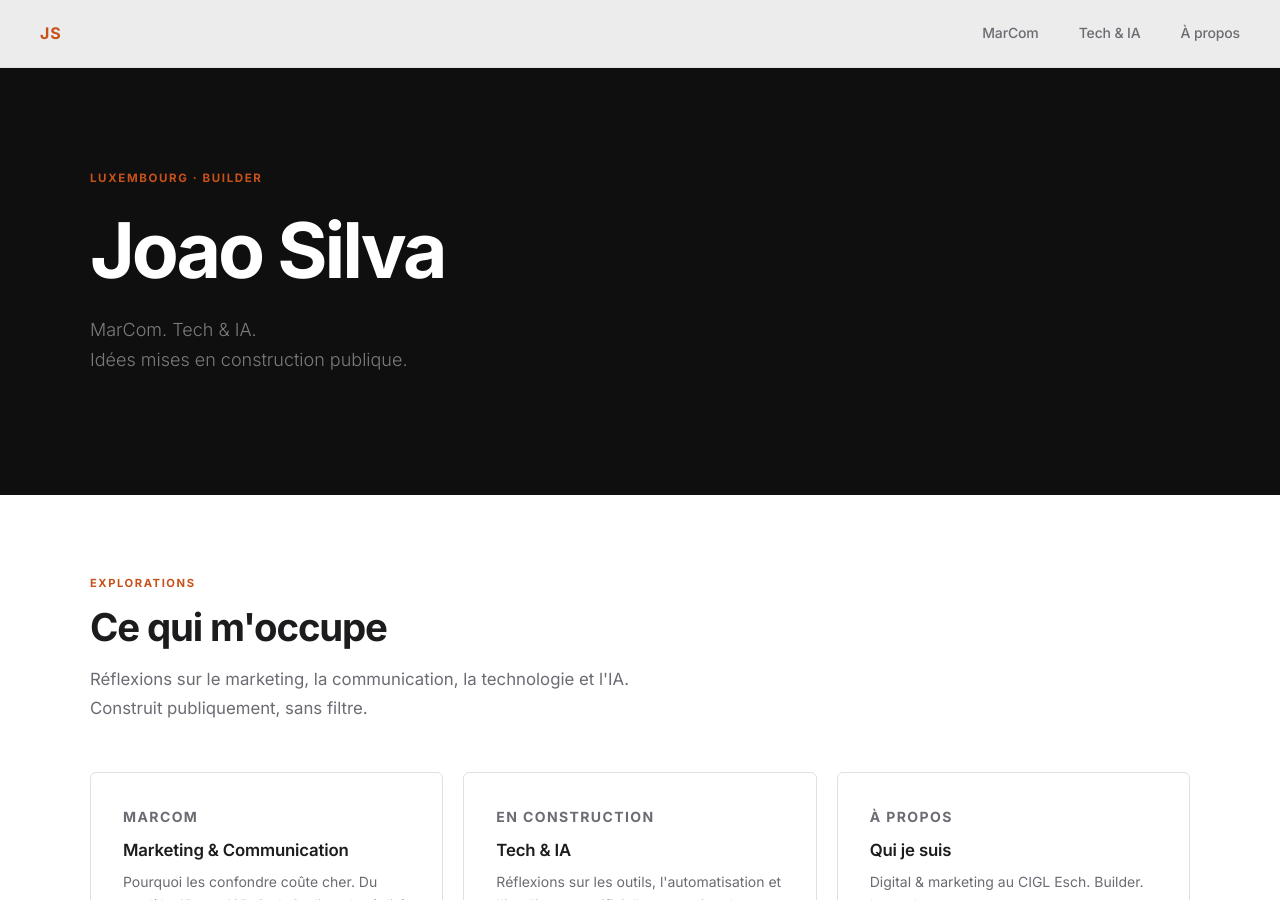
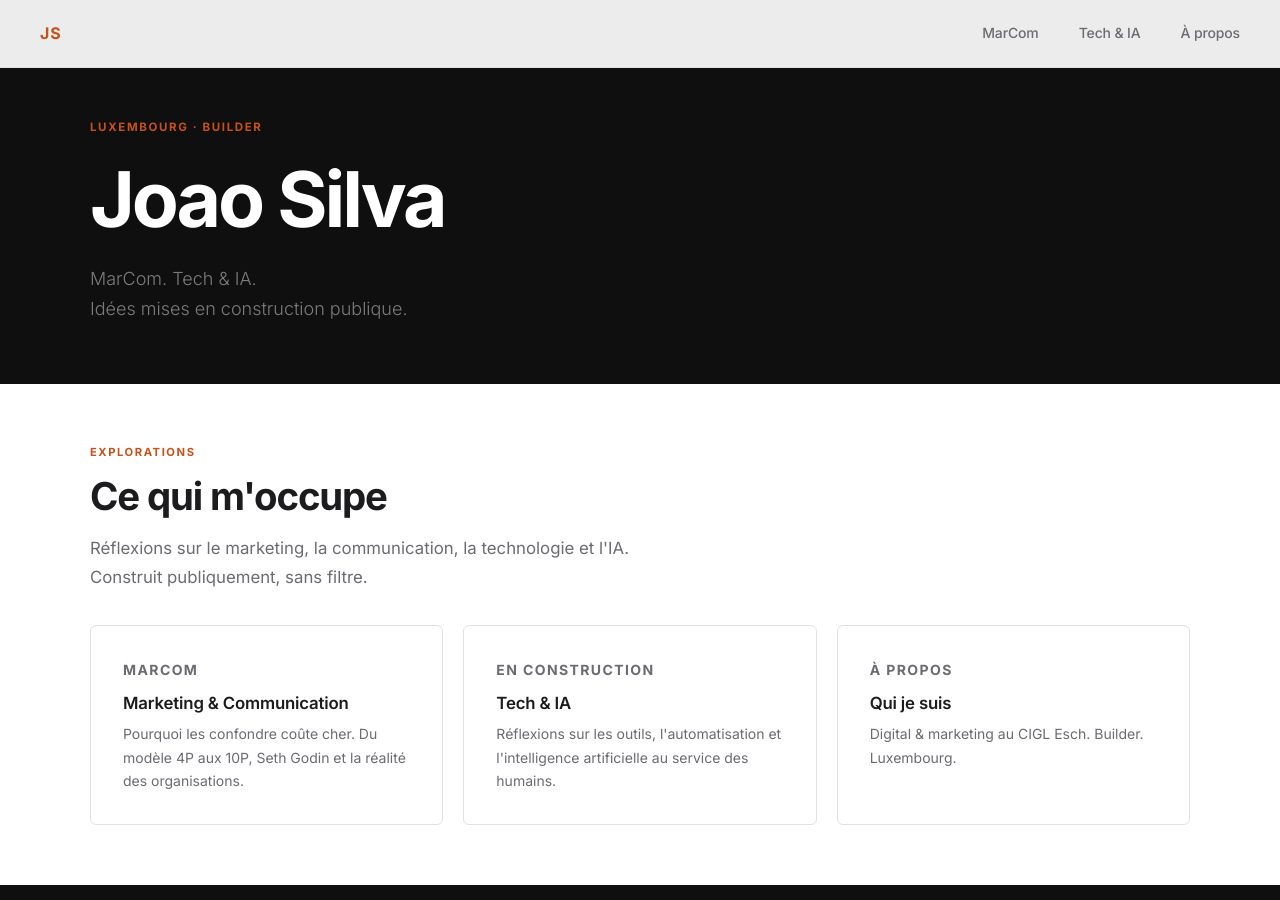
Before and after one commit to joaofmsilva1979/joaofmsilva1979.github.io, a Jekyll site: the page built from index.html, in a window 1280 px wide and 900 px high. Built offline with Jekyll 4.4.1, drawn with Linux system fonts in a browser that asks for light colours.

Commit message:
Hero compact + section spacing réduit — cartes visibles above the fold

```diff
--- a/assets/css/main.css
+++ b/assets/css/main.css
@@ -87,8 +87,8 @@ img { max-width: 100%; display: block; }
 .hero {
   background: var(--dark);
   color: #fff;
-  padding: calc(var(--nav-h) + 100px) 2.5rem 120px;
-  min-height: 55vh;
+  padding: calc(var(--nav-h) + 50px) 2.5rem 60px;
+  min-height: 0;
   display: flex;
   align-items: center;
 }
@@ -147,7 +147,7 @@ img { max-width: 100%; display: block; }
 
 /* === SECTIONS === */
 .section {
-  padding: 80px 2.5rem;
+  padding: 60px 2.5rem;
 }
 
 .section-alt { background: var(--bg-alt); }
@@ -176,7 +176,7 @@ img { max-width: 100%; display: block; }
   color: var(--muted);
   max-width: 540px;
   line-height: 1.75;
-  margin-bottom: 3rem;
+  margin-bottom: 2rem;
   font-weight: 400;
 }
 
```
